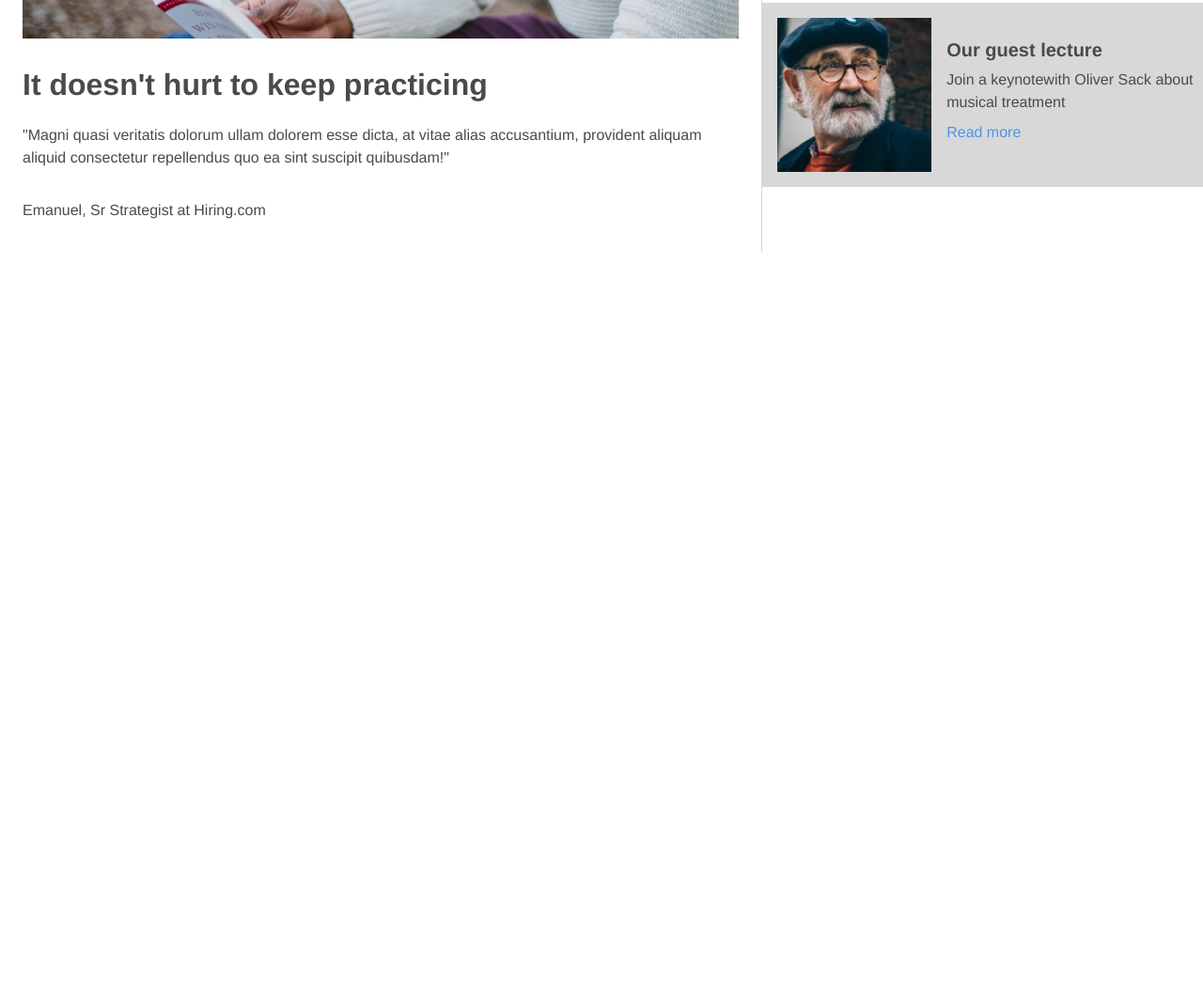
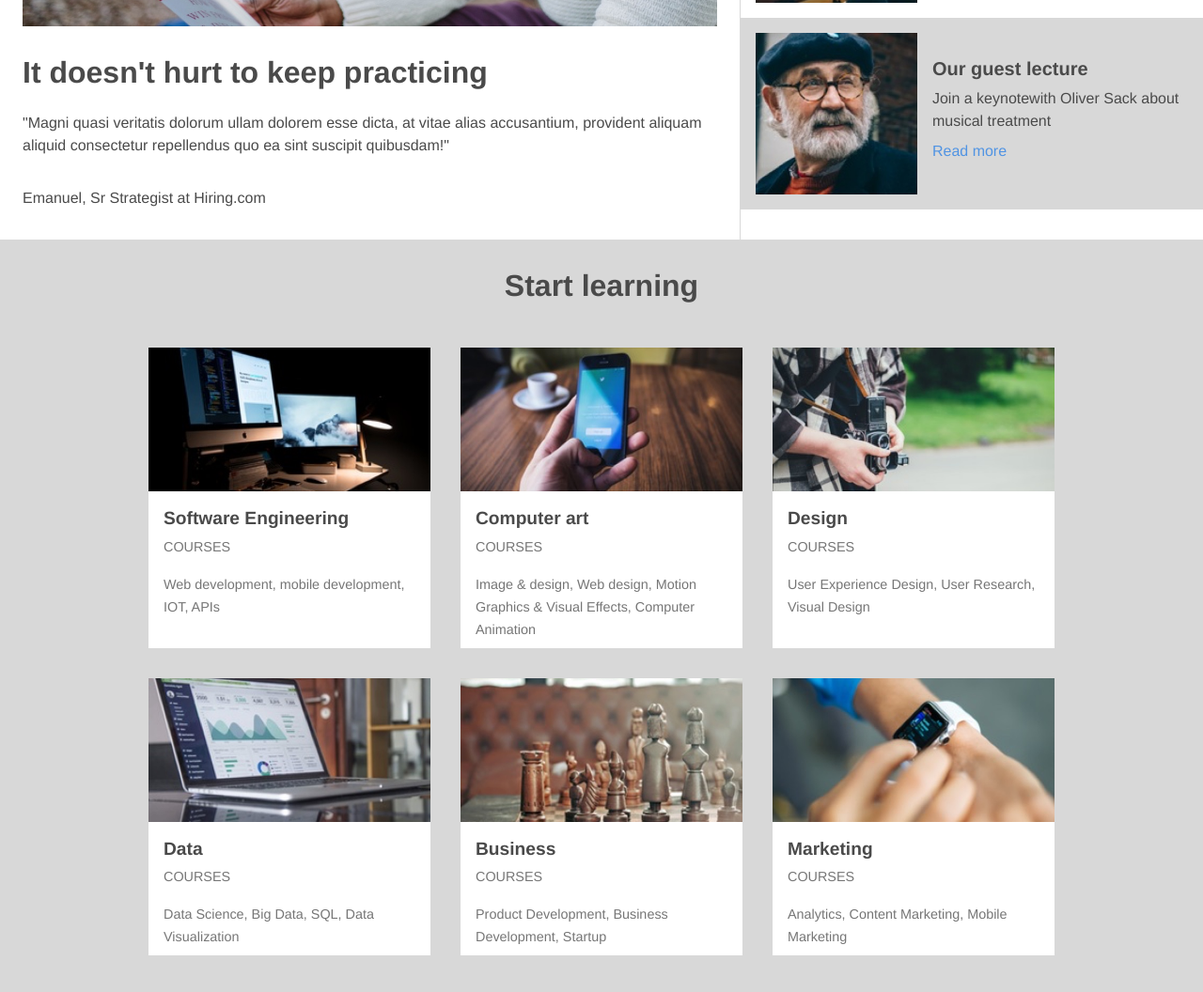
Before and after one commit to frgeek/ColmarAcademy, a plain HTML site: page index.html in a window 1280 px wide. Shown: the part 1080-2136 px from the top of the page at 94% size. Before the commit the page ends 1380 px from the top, so only its background shows below. Drawn offline with Linux system fonts and the light colour scheme.

Commit message:
third commit

```diff
--- a/index.html
+++ b/index.html
@@ -36,8 +36,8 @@
     </div>
 
     <!-- Features section -->
-    <div class="container">
-       <div class="main-banner-image feature-content">
+    <div class="container" id="container">
+       <div class="main-banner-image feature-content" id="feature-content-left">
             <img src="./resources/images/information-main.jpg" alt="Main banner">
             <h1>It doesn't hurt to keep practicing</h1>
             <p>"Magni quasi veritatis dolorum ullam dolorem esse dicta, at vitae alias accusantium, provident aliquam aliquid consectetur repellendus quo ea sint suscipit quibusdam!"</p>
@@ -72,5 +72,62 @@
             </div>
         </div>
     </div>
+
+
+    <!-- Learning section -->
+    <div class="learning-items">
+        <h1>Start learning</h1>
+        <div class="flex-container-items">
+            <div class="items">
+               <div class="items-description">
+                <img src="./resources/images/course-software.jpg" alt="Software Engineering">
+                <h2>Software Engineering</h2>
+                <span>COURSES</span>
+                <span>Web development, mobile development, IOT, APIs</span>
+                </div>
+            </div>
+            <div class="items">
+               <div class="items-description">
+                <img src="./resources/images/course-computer-art.jpg" alt="Computer art">
+
+                <h2>Computer art</h2>
+                <span>COURSES</span>
+                <span>Image &amp; design, Web design, Motion Graphics &amp; Visual Effects, Computer Animation</span>
+                </div>
+            </div>
+            <div class="items">
+               <div class="items-description">
+                <img src="./resources/images/course-design.jpg" alt="Design">
+                <h2>Design</h2>
+                <span>COURSES</span>
+                <span>User Experience Design, User Research, Visual Design</span>
+                </div>
+            </div>
+            <div class="items">
+               <div class="items-description">
+                <img src="./resources/images/course-data.jpg" alt="Data">
+                <h2>Data</h2>
+                <span>COURSES</span>
+                <span>Data Science, Big Data, SQL, Data Visualization</span>
+                </div>
+            </div>
+            <div class="items">
+               <div class="items-description">
+                <img src="./resources/images/course-business.jpg" alt="Business">
+                <h2>Business</h2>
+                <span>COURSES</span>
+                <span>Product Development, Business Development, Startup</span>
+                </div>
+            </div>
+            <div class="items">
+               <div class="items-description">
+                <img src="./resources/images/course-marketing.jpg" alt="Marketing">
+                <h2>Marketing</h2>
+                <span>COURSES</span>
+                <span>Analytics, Content Marketing, Mobile Marketing</span>
+                </div>
+            </div>
+    </div>
+
 </body>
 </html>
--- a/resources/css/index.css
+++ b/resources/css/index.css
@@ -186,6 +186,10 @@ nav span {
     justify-content: center;
 }
 
+#feature-content-left {
+    width: 60%;
+}
+
 .feature-content h2 {
     color: #4A4A4A;
     font-size: 1.25rem;
@@ -201,3 +205,65 @@ nav span {
     text-decoration: none;
     color: #5194E3;
 }
+
+#container {
+    padding-bottom: 0;
+}
+
+/* Learning section */
+
+.learning-items {
+    width: 100%;
+    background-color: #D8D8D8;
+    margin: auto;
+    text-align: center;
+    padding: 2rem 0;
+}
+
+.learning-items h1 {
+    font-size: 2rem;
+    font-weight: 900;
+    line-height: 1.1;
+    padding-bottom: 2rem;
+}
+
+.flex-container-items {
+    display: flex;
+    flex-wrap: wrap;
+    margin: 0 4.5rem;
+    justify-content: center;
+}
+
+.items {
+    margin: 16px;
+    text-align: left;
+    vertical-align: middle;
+    display: flex;
+}
+
+.items img {
+    height: auto;
+    width: 300px;
+}
+
+.items h2 {
+    padding: 1rem .5rem 0rem 1rem;
+    font-weight: bold;
+    display: block;
+    font-size: 1.2rem;
+}
+
+.items span {
+    font-size: 0.9rem;
+    display: block;
+    padding-top: .5rem;
+    padding-left: 1rem;
+    color: #767676;
+}
+
+
+
+.items-description {
+    background-color: white;
+    width: 300px;
+}
```
